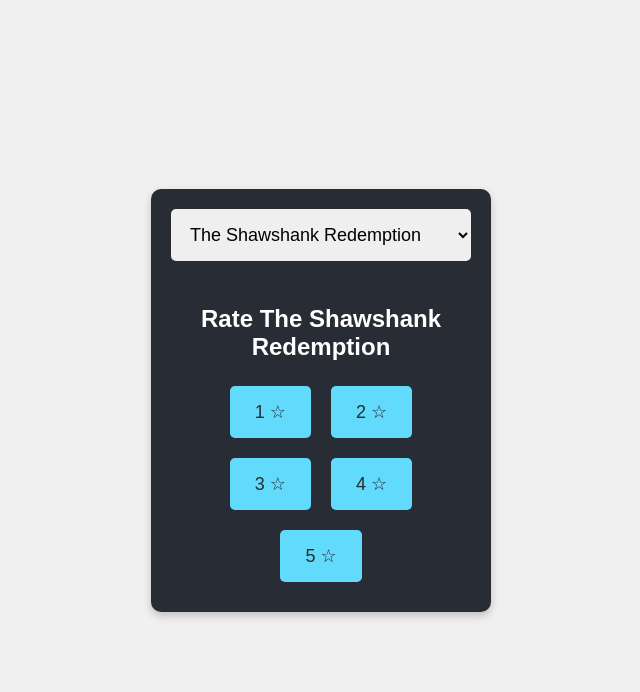
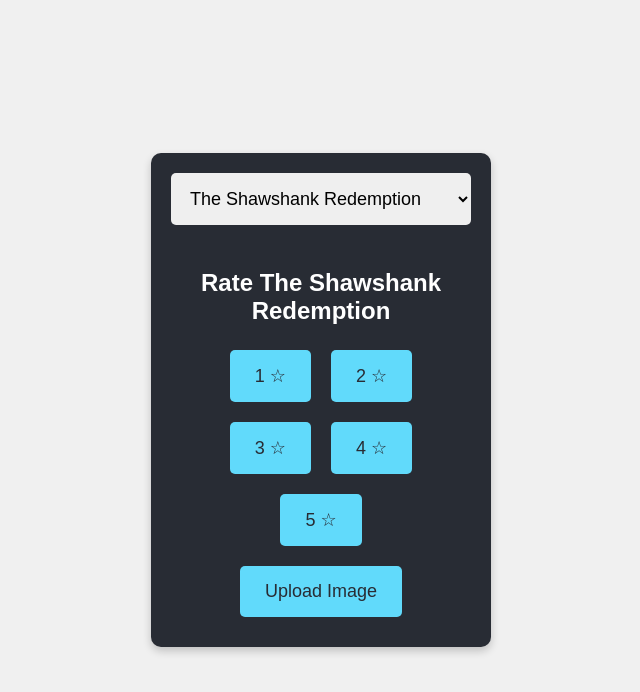
Before and after one commit to anjalikrishna-11/media-toolbar-enhancement, a React (Create React App) app: page / in a window 1280 px wide. Shown: the top 692 px of the page, without its empty margins (319-959 px from the left). Built offline with nearby package versions, Linux system fonts and the light colour scheme.

Commit message:
Update toolbar.js

```diff
--- a/src/components/Toolbar.js
+++ b/src/components/Toolbar.js
@@ -1,5 +1,6 @@
 import React, { useState } from 'react';
 import RateMovieButton from './RateMovieButton';
+import UploadButton from './UploadButton';
 
 const Toolbar = ({ movies }) => {
   const [selectedMovie, setSelectedMovie] = useState(movies[0]);
@@ -12,6 +13,11 @@
     console.log(`Rated ${selectedMovie} ${rating} stars`);
   };
 
+  const handleUpload = () => {
+    alert('Uploading image...'); // Placeholder for actual upload logic
+    // Implement actual upload logic here
+  };
+
   return (
     <div className="toolbar">
       <select onChange={handleMovieChange} value={selectedMovie}>
@@ -22,6 +28,7 @@
         ))}
       </select>
       <RateMovieButton movie={selectedMovie} onRate={handleRate} />
+      <UploadButton onUpload={handleUpload} />
     </div>
   );
 };
```
